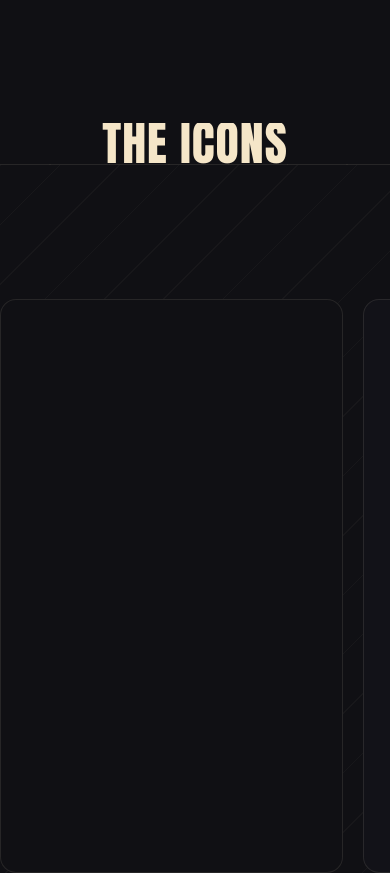
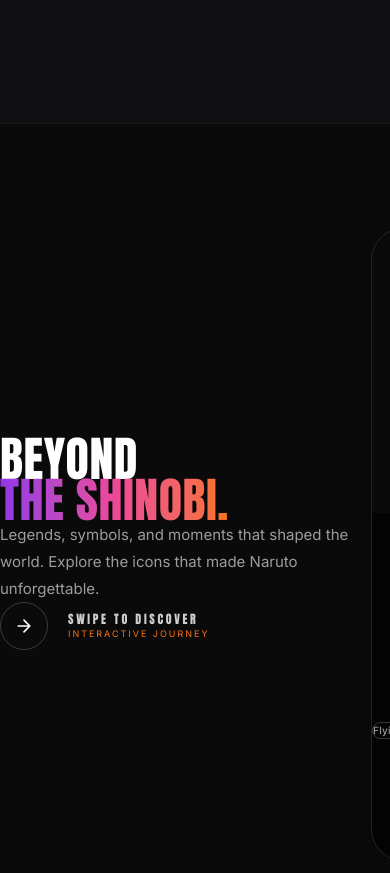
Before and after one commit to AbdulrahmanShaaban/SHINOBI-STORE, a Next.js app in the folder frontend/: page / in a window 390 px wide. Shown: the part 9480-10353 px from the top of the page. Built offline with nearby package versions, Linux system fonts and the light colour scheme.

Commit message:
redesign charactershowcase

```diff
--- a/frontend/components/sections/showcase/CharacterShowcase.tsx
+++ b/frontend/components/sections/showcase/CharacterShowcase.tsx
@@ -16,6 +16,7 @@
   subline: string;
   image: string;
   alt: string;
+  skills: string[];
 };
 
 const CHARACTERS: Character[] = [
@@ -23,159 +24,100 @@
     number: "01",
     eyebrow: "THE FOURTH HOKAGE",
     title: "MINATO NAMIKAZE",
-    description:
-      "The Yellow Flash. Precision, speed, and a will strong enough to protect everyone behind him.",
+    description: "The Yellow Flash. Precision, speed, and a will strong enough to protect everyone behind him.",
     subline: "THE YELLOW FLASH",
     image: "/minato.png",
     alt: "Minato Namikaze",
+    skills: ["Flying Thunder God", "Rasengan", "Fuinjutsu"],
   },
   {
     number: "02",
     eyebrow: "THE AKATSUKI FOUNDER",
     title: "PAIN NAGATO",
-    description:
-      "Those who do not understand true pain can never understand true peace.",
+    description: "Those who do not understand true pain can never understand true peace.",
     subline: "THE SIX PATHS OF PAIN",
     image: "/pain.png",
     alt: "Pain Nagato",
+    skills: ["Rinnegan", "Almighty Push", "Planetary Devastation"],
   },
   {
     number: "03",
     eyebrow: "THE MAN BEHIND THE MASK",
     title: "OBITO UCHIHA",
-    description:
-      "A broken dream, a borrowed identity, and a world he wanted to reshape in his own image.",
+    description: "A broken dream, a borrowed identity, and a world he wanted to reshape in his own image.",
     subline: "THE MASKED SHINOBI",
     image: "/obito-default.png",
     alt: "Obito Uchiha",
+    skills: ["Kamui", "Sharingan", "Wood Release"],
   },
 ];
 
-const INTRO_WIDTH = "w-[88vw] md:w-[45vw] lg:w-[40vw] xl:w-[35vw]";
-const CARD_WIDTH = "w-[82vw] md:w-[74vw] lg:w-[68vw] xl:w-[64vw]";
-
-function IntroPanel() {
-  return (
-    <article
-      className={`showcase-panel showcase-intro relative flex h-[68svh] min-h-[420px] md:min-h-[520px] shrink-0 ${INTRO_WIDTH} overflow-hidden rounded-2xl border`}
-      style={{
-        borderColor: "rgba(245,230,200,0.10)",
-        backgroundColor: "#101014",
-      }}
-    >
-      <div className="flex h-full w-full">
-        <div className="relative z-10 flex w-full flex-col justify-center px-8 py-10 md:px-12 lg:px-16">
-          <h2
-            className="showcase-intro-title font-anton text-[clamp(48px,7vw,100px)] uppercase leading-[0.85] tracking-[0.01em]"
-            style={{ color: "#F5E6C8" }}
-          >
-            BEYOND
-            <br />
-            <span style={{
-              background: "linear-gradient(90deg, #FF5A2A, #FF8C42)",
-              WebkitBackgroundClip: "text",
-              WebkitTextFillColor: "transparent",
-            }}>
-              THE SHINOBI.
-            </span>
-          </h2>
-          <p
-            className="showcase-intro-copy mt-6 max-w-[380px] font-inter text-sm leading-relaxed md:mt-8 md:text-base"
-            style={{ color: "rgba(245,230,200,0.58)" }}
-          >
-            Legends, symbols, and moments that shaped the world. Explore the
-            icons that made Naruto unforgettable.
-          </p>
-          <div className="showcase-intro-cta mt-8 flex items-center gap-4 md:mt-10">
-            <div
-              className="flex h-12 w-12 shrink-0 items-center justify-center rounded-full border md:h-14 md:w-14"
-              style={{ borderColor: "rgba(245,230,200,0.20)" }}
-              aria-hidden="true"
-            >
-              <svg className="h-5 w-5" viewBox="0 0 24 24" fill="none" stroke="#F5E6C8" strokeWidth="2" strokeLinecap="round" strokeLinejoin="round">
-                <path d="M5 12h14M12 5l7 7-7 7" />
-              </svg>
-            </div>
-            <div>
-              <div className="font-anton text-xs uppercase tracking-[0.22em] md:text-sm" style={{ color: "#F5E6C8" }}>
-                SWIPE TO DISCOVER
-              </div>
-              <div className="mt-1 font-inter text-[9px] uppercase tracking-[0.22em] md:text-[10px]" style={{ color: "#FF5A2A" }}>
-                INTERACTIVE JOURNEY
-              </div>
-            </div>
-          </div>
-        </div>
-      </div>
-    </article>
-  );
-}
+const CARD_WIDTH = "w-[85vw] md:w-[74vw] lg:w-[68vw] xl:w-[64vw]";
 
 function CharacterPanel({ character }: { character: Character }) {
   return (
     <article
-      className={`showcase-panel showcase-character relative flex h-[68svh] min-h-[420px] md:min-h-[520px] shrink-0 ${CARD_WIDTH} overflow-hidden rounded-2xl border`}
-      style={{ borderColor: "rgba(245,230,200,0.10)", backgroundColor: "#121218" }}
+      className={`showcase-panel relative flex h-[75svh] min-h-[550px] md:min-h-[520px] shrink-0 ${CARD_WIDTH} overflow-hidden rounded-[2rem] border border-white/10 shadow-2xl`}
     >
-      <span
-        className="showcase-number pointer-events-none absolute bottom-[-5%] right-[-2%] z-0 select-none font-anton text-[28vw] leading-none md:text-[18vw]"
-        style={{ color: "#8B1A1A", opacity: 0.06 }}
-        aria-hidden="true"
-      >
-        {character.number}
-      </span>
-      <div className="relative flex h-full w-full">
-        <div className="showcase-visual relative flex w-[45%] items-end justify-center overflow-hidden md:items-center">
+      <div className="relative flex flex-col md:flex-row h-full w-full z-10">
+        {/* Left Side: Image */}
+        <div className="showcase-visual relative flex w-full h-[45%] md:h-full md:w-[45%] items-end justify-center overflow-visible md:items-center bg-[#1A1A1A] md:rounded-l-[2rem]">
           <div
             aria-hidden="true"
             className="absolute inset-0"
-            style={{ background: "radial-gradient(circle at 55% 48%, rgba(255,90,42,0.10), transparent 63%)" }}
+            style={{ background: "radial-gradient(circle at 50% 50%, rgba(255,90,42,0.05), transparent 70%)" }}
           />
           <Image
             src={character.image}
             alt={character.alt}
             fill
-            sizes="(max-width: 767px) 50vw, 32vw"
-            className="relative z-10 object-contain object-bottom md:object-right"
-            style={{ filter: "drop-shadow(0 28px 55px rgba(0,0,0,0.55))" }}
+            sizes="(max-width: 767px) 100vw, 32vw"
+            className="relative z-10 object-contain object-bottom md:object-right scale-[1.05] md:scale-100 origin-bottom md:origin-center"
+            style={{ filter: "drop-shadow(0 28px 55px rgba(0,0,0,0.65))" }}
           />
         </div>
-        <div className="showcase-content relative z-20 flex w-[55%] flex-col justify-center px-8 py-8 md:px-12 lg:px-14">
+
+        {/* Right Side: Content (Glassmorphism) */}
+        {/* OPACITY CONTROLS: The background opacity of this card is managed here by 'bg-black/60'. Change '60' to a higher/lower number (e.g. 40, 80) to adjust transparency. */}
+        <div className="relative z-20 flex w-full h-[55%] md:h-full md:w-[55%] flex-col justify-center p-6 sm:p-8 md:p-12 lg:p-16 xl:p-20 bg-black/60 backdrop-blur-xl">
+          {/* Background Number */}
           <span
-            className="showcase-eyebrow font-inter text-[10px] uppercase tracking-[0.18em] md:text-xs"
-            style={{ color: "#FF5A2A" }}
+            className="pointer-events-none absolute bottom-2 right-2 md:bottom-6 md:right-8 z-0 select-none font-anton text-[140px] md:text-[200px] leading-none"
+            style={{ color: "#ffffff", opacity: 0.03 }}
+            aria-hidden="true"
           >
+            {character.number}
+          </span>
+
+          <div className="relative z-10">
+            <span className="showcase-eyebrow font-inter text-[10px] md:text-[12px] font-black uppercase tracking-[0.2em] text-[#F97316]">
               {character.eyebrow}
             </span>
-          <h3
-            className="showcase-title mt-3 max-w-[520px] font-anton text-[clamp(32px,5.5vw,72px)] uppercase leading-[0.87] tracking-[0.02em] md:mt-4"
-            style={{ color: "#F5E6C8" }}
-          >
+
+            <h3 className="showcase-title mt-1 md:mt-2 font-anton text-[36px] md:text-[48px] lg:text-[56px] xl:text-[68px] uppercase leading-[1.05] tracking-[0.02em] text-white">
               {character.title}
             </h3>
-          <p
-            className="showcase-desc mt-4 max-w-[440px] font-inter text-sm leading-relaxed md:mt-5 md:text-base"
-            style={{ color: "rgba(245,230,200,0.58)" }}
-          >
+
+            <p className="showcase-desc mt-3 md:mt-5 max-w-[480px] font-inter text-[14px] md:text-[16px] leading-[1.65] text-white/70">
               {character.description}
             </p>
-          <span
-            className="showcase-subline mt-4 font-inter text-[9px] uppercase tracking-[0.24em] md:mt-6 md:text-[10px]"
-            style={{ color: "rgba(245,230,200,0.36)" }}
-          >
-            {character.subline}
+
+            <div className="mt-6 md:mt-8 flex flex-wrap gap-3 md:gap-4">
+              {character.skills.map(skill => (
+                <span key={skill} className="px-4 py-1.5 md:px-5 md:py-2 text-[10px] md:text-[12px] font-medium tracking-wide text-white/60 border border-white/20 rounded-full bg-transparent">
+                  {skill}
                 </span>
-          <div
-            className="showcase-cta mt-6 flex items-center gap-3 font-anton text-xs uppercase tracking-[0.24em] md:mt-8 md:text-sm"
-            style={{ color: "#FF5A2A" }}
-          >
+              ))}
+            </div>
+
+            <div className="showcase-cta mt-8 md:mt-12 flex items-center gap-3 font-anton text-[13px] md:text-[15px] uppercase tracking-[0.25em] text-white hover:text-[#F97316] transition-colors cursor-pointer w-max">
               EXPLORE
               <svg
-              className="h-5 w-5"
+                className="h-4 w-4 md:h-5 md:w-5"
                 viewBox="0 0 24 24"
                 fill="none"
                 stroke="currentColor"
-              strokeWidth="2"
+                strokeWidth="2.5"
                 strokeLinecap="round"
                 strokeLinejoin="round"
                 aria-hidden="true"
@@ -185,13 +127,41 @@
             </div>
           </div>
         </div>
+      </div>
     </article>
+  );
+}
+
+function IntroPanel() {
+  return (
+    <div className="flex w-[90vw] md:w-[45vw] lg:w-[40vw] xl:w-[35vw] flex-col justify-center px-6 md:px-10 lg:px-14 z-0">
+      <h2 className="font-anton text-[clamp(48px,8vw,100px)] uppercase leading-[0.85] tracking-[0.01em] text-white">
+        BEYOND
+        <br />
+        <span className="bg-gradient-to-r from-[#9333EA] via-[#EC4899] to-[#F97316] bg-clip-text text-transparent">
+          THE SHINOBI.
+        </span>
+      </h2>
+      <p className="mt-6 md:mt-10 max-w-[420px] font-inter text-[15px] md:text-[17px] leading-[1.8] text-white/60">
+        Legends, symbols, and moments that shaped the world. Explore the icons that made Naruto unforgettable.
+      </p>
+      <div className="mt-10 md:mt-12 flex items-center gap-5">
+        <div className="flex h-12 w-12 shrink-0 items-center justify-center rounded-full border border-white/20">
+          <svg className="h-5 w-5 text-white" viewBox="0 0 24 24" fill="none" stroke="currentColor" strokeWidth="2" strokeLinecap="round" strokeLinejoin="round">
+            <path d="M5 12h14M12 5l7 7-7 7" />
+          </svg>
+        </div>
+        <div>
+          <div className="font-anton text-xs uppercase tracking-[0.22em] text-white/80 md:text-sm">SWIPE TO DISCOVER</div>
+          <div className="mt-1 font-inter text-[9px] uppercase tracking-[0.22em] text-[#F97316] md:text-[10px]">INTERACTIVE JOURNEY</div>
+        </div>
+      </div>
+    </div>
   );
 }
 
 export default function CharacterShowcase() {
   const sectionRef = useRef<HTMLElement>(null);
-  const headingRef = useRef<HTMLDivElement>(null);
   const stageRef = useRef<HTMLDivElement>(null);
   const trackRef = useRef<HTMLDivElement>(null);
 
@@ -201,28 +171,10 @@
       const track = trackRef.current;
       if (!stage || !track) return;
 
-      if (headingRef.current) {
-        gsap.fromTo(
-          headingRef.current,
-          { y: 40, opacity: 0 },
-          {
-            y: 0,
-            opacity: 1,
-            duration: 0.7,
-            ease: "power3.out",
-            scrollTrigger: {
-              trigger: headingRef.current,
-              start: "top 85%",
-              once: true,
-            },
-          }
-        );
-      }
-
       const getDistance = () =>
         Math.max(0, track.scrollWidth - window.innerWidth);
 
-      const SCROLL_SPEED_FACTOR = 2;
+      const SCROLL_SPEED_FACTOR = 1.5;
       const getPinDistance = () => getDistance() * SCROLL_SPEED_FACTOR;
 
       gsap.to(track, {
@@ -242,22 +194,24 @@
 
       const reducedMotion = window.matchMedia("(prefers-reduced-motion: reduce)").matches;
       if (!reducedMotion) {
-        // Per-panel reveals driven by the horizontal tween
         const panels = Array.from(
           track.querySelectorAll<HTMLElement>(".showcase-panel")
         );
-        panels.forEach((panel, index) => {
-          const isIntro = panel.classList.contains("showcase-intro");
+        panels.forEach((panel) => {
           const sel = (cls: string) => panel.querySelector<HTMLElement>(cls);
-          const elements = isIntro
-            ? { eyebrow: sel(".showcase-intro-eyebrow"), title: sel(".showcase-intro-title"), copy: sel(".showcase-intro-copy"), cta: sel(".showcase-intro-cta"), visual: sel(".showcase-intro-visual") }
-            : { eyebrow: sel(".showcase-eyebrow"), title: sel(".showcase-title"), copy: sel(".showcase-desc"), cta: sel(".showcase-cta"), visual: sel(".showcase-visual") };
+          const elements = {
+            eyebrow: sel(".showcase-eyebrow"),
+            title: sel(".showcase-title"),
+            copy: sel(".showcase-desc"),
+            cta: sel(".showcase-cta"),
+            visual: sel(".showcase-visual")
+          };
 
           const panelTl = gsap.timeline({
             scrollTrigger: {
               trigger: panel,
-              start: index === 0 ? "left 80%" : "left 70%",
-              end: index === 0 ? "left 40%" : "left 30%",
+              start: "left 80%",
+              end: "left 30%",
               scrub: 0.7,
             },
           });
@@ -274,28 +228,27 @@
   );
 
   return (
-    <section ref={sectionRef} className="relative w-full overflow-hidden bg-[#101014] pt-8 md:pt-0">
+    <section ref={sectionRef} className="relative w-full overflow-hidden bg-[#0A0A0A]">
+      <div ref={stageRef} className="relative flex min-h-[100svh] items-center overflow-hidden border-y border-white/5">
+
+        {/* Fixed Intro Card (First Card) */}
+        <div className="absolute left-0 top-0 flex h-full items-center z-0">
+          <IntroPanel />
+        </div>
+
+        {/* Scrolling Track (Overlays the Intro Card) */}
         <div
-        ref={headingRef}
-        className="mx-auto w-full px-6 pb-8 text-center md:px-10 md:pb-10 xl:px-14"
+          ref={trackRef}
+          className="relative z-10 flex w-max items-center gap-5 will-change-transform md:gap-8 xl:gap-12"
         >
-        <h2 className="font-anton text-[clamp(48px,7vw,112px)] uppercase leading-[0.86] tracking-[0.02em]"
-          style={{ color: "#F5E6C8" }}>
-          THE ICONS
-        </h2>
-      </div>
-      <div ref={stageRef} className="relative flex min-h-[100svh] items-center overflow-hidden border-y"
-        style={{
-          borderColor: "rgba(245,230,200,0.10)",
-          backgroundImage: "repeating-linear-gradient(135deg, rgba(245,230,200,0.035) 0 1px, transparent 1px 42px)",
-        }}>
-        <div ref={trackRef} className="flex w-max items-center gap-5 px-4 will-change-transform md:gap-8 md:px-10 xl:gap-10 xl:px-14">
-          <IntroPanel />
+          {/* Spacer guarantees the first character card is positioned beside the Intro text initially */}
+          <div className="w-[90vw] md:w-[45vw] lg:w-[40vw] xl:w-[35vw] shrink-0" aria-hidden="true" />
           <CharacterPanel character={CHARACTERS[0]} />
           <CharacterPanel character={CHARACTERS[1]} />
           <CharacterPanel character={CHARACTERS[2]} />
           <div aria-hidden="true" className="h-1 w-[8vw] shrink-0" />
         </div>
+
       </div>
     </section>
   );
```
Lines whose indentation alone changed are shown as unchanged.
